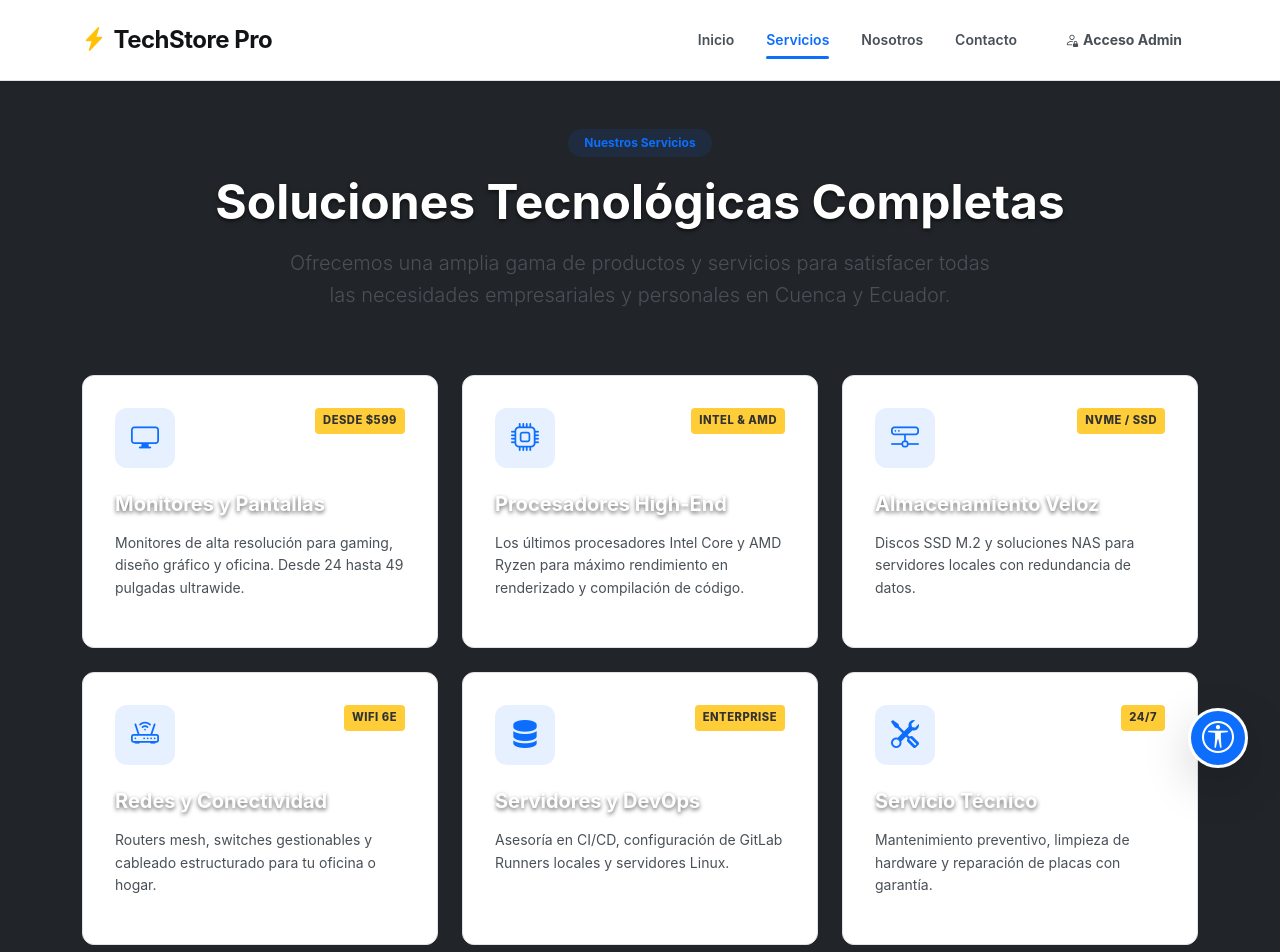
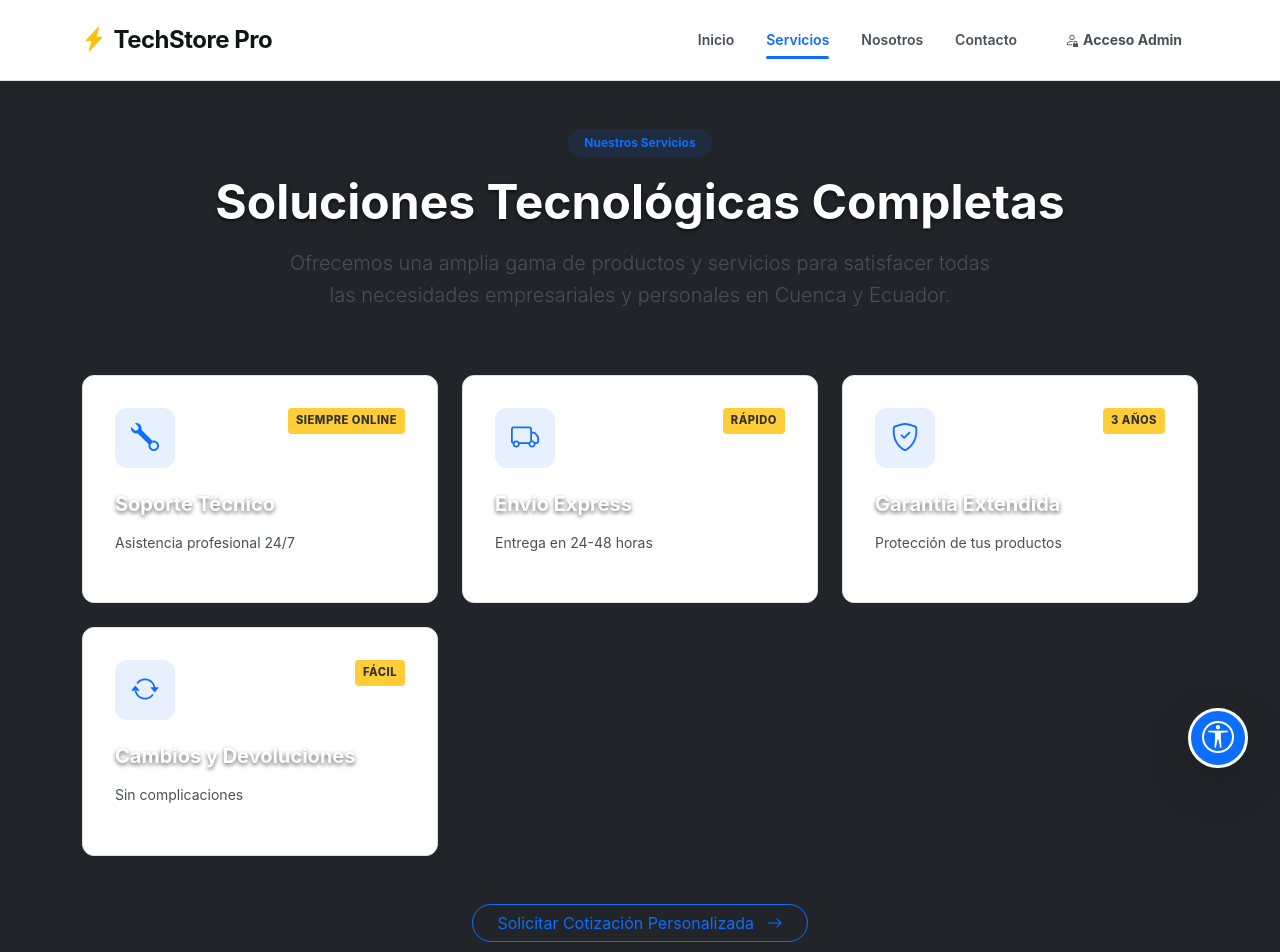
Before and after one commit to Diego2580/TechStore, an Angular app: page /servicios in a window 1280 px wide. Shown: the top 952 px of the page. Built offline with nearby package versions, Linux system fonts and the light colour scheme.

Commit message:
Add servicios service and admin panel management for services

```diff
--- /dev/null
+++ b/src/app/services/servicios.service.ts
@@ -0,0 +1,51 @@
+import { Injectable } from '@angular/core';
+import { BehaviorSubject, Observable } from 'rxjs';
+
+export interface Servicio {
+  icon: string;
+  title: string;
+  desc: string;
+  badge?: string;
+}
+
+@Injectable({ providedIn: 'root' })
+export class ServiciosService {
+  private servicios$ = new BehaviorSubject<Servicio[]>([
+    {
+      icon: 'bi-wrench',
+      title: 'Soporte Técnico',
+      desc: 'Asistencia profesional 24/7',
+      badge: 'Siempre Online'
+    },
+    {
+      icon: 'bi-truck',
+      title: 'Envío Express',
+      desc: 'Entrega en 24-48 horas',
+      badge: 'Rápido'
+    },
+    {
+      icon: 'bi-shield-check',
+      title: 'Garantía Extendida',
+      desc: 'Protección de tus productos',
+      badge: '3 Años'
+    },
+    {
+      icon: 'bi-arrow-repeat',
+      title: 'Cambios y Devoluciones',
+      desc: 'Sin complicaciones',
+      badge: 'Fácil'
+    }
+  ]);
+
+  getServicios(): Observable<Servicio[]> {
+    return this.servicios$.asObservable();
+  }
+
+  actualizarServicios(servicios: Servicio[]): void {
+    this.servicios$.next(servicios);
+  }
+
+  obtenerServiciosActuales(): Servicio[] {
+    return this.servicios$.value;
+  }
+}
--- a/src/app/views/admin-panel/admin-panel.html
+++ b/src/app/views/admin-panel/admin-panel.html
@@ -203,4 +203,72 @@
 			</section>
 		</div>
 	</div>
+
+	<!-- SECCIÓN SERVICIOS -->
+	<div class="card shadow border-0 p-4 mt-5 bg-light">
+		<h2 class="h4 text-primary mb-3">⚙️ Gestionar Servicios</h2>
+
+		@if (!editandoServicios && servicios && servicios.length > 0) {
+			<div class="alert alert-info">
+				<strong>Servicios Actuales:</strong>
+				<div class="row g-3 mt-3">
+					@for (servicio of servicios; track $index) {
+						<div class="col-md-6">
+							<div class="card border">
+								<div class="card-body">
+									<div class="d-flex align-items-start justify-content-between">
+										<div>
+											<h6 class="card-title fw-bold">{{ servicio.title }}</h6>
+											<p class="text-muted small mb-2">{{ servicio.desc }}</p>
+											@if (servicio.badge) {
+												<span class="badge bg-secondary">{{ servicio.badge }}</span>
+											}
+										</div>
+										<div class="btn-group btn-group-sm">
+											<button type="button" class="btn btn-outline-primary" (click)="editarServicio($index)">✏️</button>
+											<button type="button" class="btn btn-outline-danger" (click)="eliminarServicio($index)">🗑️</button>
+										</div>
+									</div>
+								</div>
+							</div>
+						</div>
+					}
+				</div>
+			</div>
+			<button type="button" class="btn btn-warning me-2" (click)="iniciarEdicionServicios()">✏️ Editar Servicios</button>
+			<button type="button" class="btn btn-success" (click)="iniciarEdicionServicios(); formularioServicio = { icon: '', title: '', desc: '', badge: '' }">➕ Agregar Servicio</button>
+		} @else if (editandoServicios) {
+			<!-- FORMULARIO DE EDICIÓN -->
+			<form (ngSubmit)="guardarServicio()" class="mt-3 card bg-white p-4">
+				<div class="mb-3">
+					<label for="servicio-icon" class="form-label fw-bold">Ícono (Bootstrap Icons)</label>
+					<input id="servicio-icon" type="text" class="form-control" placeholder="bi-wrench" [(ngModel)]="formularioServicio.icon" name="icon" />
+					<small class="text-muted">Ej: bi-wrench, bi-truck, bi-shield-check</small>
+				</div>
+
+				<div class="mb-3">
+					<label for="servicio-title" class="form-label fw-bold">Título del Servicio</label>
+					<input id="servicio-title" type="text" class="form-control" placeholder="Soporte Técnico" [(ngModel)]="formularioServicio.title" name="title" required />
+				</div>
+
+				<div class="mb-3">
+					<label for="servicio-desc" class="form-label fw-bold">Descripción</label>
+					<textarea id="servicio-desc" class="form-control" placeholder="Descripción del servicio" [(ngModel)]="formularioServicio.desc" name="desc" required></textarea>
+				</div>
+
+				<div class="mb-3">
+					<label for="servicio-badge" class="form-label fw-bold">Etiqueta (Badge)</label>
+					<input id="servicio-badge" type="text" class="form-control" placeholder="24/7, Express, etc" [(ngModel)]="formularioServicio.badge" name="badge" />
+				</div>
+
+				<div class="d-flex gap-2">
+					<button type="submit" class="btn btn-success flex-grow-1">💾 {{ editandoServicioIndex !== null ? 'Guardar Cambios' : 'Agregar Servicio' }}</button>
+					<button type="button" class="btn btn-outline-secondary flex-grow-1" (click)="cancelarEdicionServicios()">❌ Cancelar</button>
+				</div>
+			</form>
+		} @else {
+			<p class="text-muted">No hay servicios. Crea uno nuevo.</p>
+			<button type="button" class="btn btn-success" (click)="iniciarEdicionServicios()">➕ Crear Servicio</button>
+		}
+	</div>
 </div>
--- a/src/app/views/admin-panel/admin-panel.ts
+++ b/src/app/views/admin-panel/admin-panel.ts
@@ -3,6 +3,7 @@ import { CommonModule } from '@angular/common';
 import { FormsModule } from '@angular/forms';
 import { Product } from '../../services/product';
 import { CompanyService, Nosotros, TituloDescripcion } from '../../services/company.service';
+import { ServiciosService, Servicio } from '../../services/servicios.service';
 import { finalize } from 'rxjs/operators';
 
 interface ProductoForm {
@@ -50,13 +51,82 @@ export class AdminPanel implements OnInit {
   };
   editandoItemIndex: number | null = null;
 
+  // SERVICIOS
+  servicios: Servicio[] = [];
+  editandoServicioIndex: number | null = null;
+  editandoServicios: boolean = false;
+
+  formularioServicio: Servicio = {
+    icon: '',
+    title: '',
+    desc: '',
+    badge: ''
+  };
+
   private productService = inject(Product);
   private companyService = inject(CompanyService);
+  private serviciosService = inject(ServiciosService);
   private cdr = inject(ChangeDetectorRef);
 
   ngOnInit(): void {
     this.cargarProductos();
     this.cargarNosotros();
+    this.cargarServicios();
+  }
+
+  // ============ SERVICIOS ============
+
+  cargarServicios(): void {
+    this.serviciosService.getServicios().subscribe({
+      next: (data) => {
+        this.servicios = [...(data ?? [])];
+        this.cdr.markForCheck();
+      }
+    });
+  }
+
+  iniciarEdicionServicios(): void {
+    this.editandoServicios = true;
+    this.formularioServicio = { icon: '', title: '', desc: '', badge: '' };
+    this.editandoServicioIndex = null;
+  }
+
+  cancelarEdicionServicios(): void {
+    this.editandoServicios = false;
+    this.formularioServicio = { icon: '', title: '', desc: '', badge: '' };
+    this.editandoServicioIndex = null;
+  }
+
+  editarServicio(index: number): void {
+    this.editandoServicioIndex = index;
+    this.formularioServicio = { ...this.servicios[index] };
+    window.scrollTo(0, 0);
+  }
+
+  guardarServicio(): void {
+    if (!this.formularioServicio.title || !this.formularioServicio.desc) {
+      alert('Por favor completa título y descripción');
+      return;
+    }
+
+    const serviciosActualizados = [...this.servicios];
+    if (this.editandoServicioIndex !== null) {
+      serviciosActualizados[this.editandoServicioIndex] = this.formularioServicio;
+    } else {
+      serviciosActualizados.push(this.formularioServicio);
+    }
+
+    this.serviciosService.actualizarServicios(serviciosActualizados);
+    this.cancelarEdicionServicios();
+    this.cargarServicios();
+  }
+
+  eliminarServicio(index: number): void {
+    if (confirm('¿Eliminar este servicio?')) {
+      const serviciosActualizados = this.servicios.filter((_, i) => i !== index);
+      this.serviciosService.actualizarServicios(serviciosActualizados);
+      this.cargarServicios();
+    }
   }
 
   // ============ PRODUCTOS ============
--- a/src/app/views/servicios/servicios.html
+++ b/src/app/views/servicios/servicios.html
@@ -10,86 +10,20 @@
 
   <section class="container pb-5" aria-label="Lista de servicios detallada">
     <div class="row g-4">
-
+      @for (servicio of servicios; track $index) {
         <div class="col-md-6 col-lg-4">
           <article class="service-card">
-          <span class="badge-tag">Desde $599</span>
+            @if (servicio.badge) {
+              <span class="badge-tag">{{ servicio.badge }}</span>
+            }
             <div class="icon-box">
-            <i class="bi bi-display" aria-hidden="true"></i>
+              <i [class]="'bi ' + servicio.icon" aria-hidden="true"></i>
             </div>
-          <h3 class="h5 fw-bold mb-3">Monitores y Pantallas</h3>
-          <p class="text-muted small">
-            Monitores de alta resolución para gaming, diseño gráfico y oficina.
-            Desde 24 hasta 49 pulgadas ultrawide.
-          </p>
+            <h3 class="h5 fw-bold mb-3">{{ servicio.title }}</h3>
+            <p class="text-muted small">{{ servicio.desc }}</p>
           </article>
         </div>
-
-      <div class="col-md-6 col-lg-4">
-        <article class="service-card">
-          <span class="badge-tag">Intel & AMD</span>
-          <div class="icon-box">
-            <i class="bi bi-cpu" aria-hidden="true"></i>
-          </div>
-          <h3 class="h5 fw-bold mb-3">Procesadores High-End</h3>
-          <p class="text-muted small">
-            Los últimos procesadores Intel Core y AMD Ryzen para máximo rendimiento en renderizado y compilación de código.
-          </p>
-        </article>
-      </div>
-
-      <div class="col-md-6 col-lg-4">
-        <article class="service-card">
-          <span class="badge-tag">NVMe / SSD</span>
-          <div class="icon-box">
-            <i class="bi bi-hdd-network" aria-hidden="true"></i>
-          </div>
-          <h3 class="h5 fw-bold mb-3">Almacenamiento Veloz</h3>
-          <p class="text-muted small">
-            Discos SSD M.2 y soluciones NAS para servidores locales con redundancia de datos.
-          </p>
-        </article>
-      </div>
-
-      <div class="col-md-6 col-lg-4">
-        <article class="service-card">
-          <span class="badge-tag">WiFi 6E</span>
-          <div class="icon-box">
-            <i class="bi bi-router" aria-hidden="true"></i>
-          </div>
-          <h3 class="h5 fw-bold mb-3">Redes y Conectividad</h3>
-          <p class="text-muted small">
-            Routers mesh, switches gestionables y cableado estructurado para tu oficina o hogar.
-          </p>
-        </article>
-      </div>
-
-      <div class="col-md-6 col-lg-4">
-        <article class="service-card">
-          <span class="badge-tag">Enterprise</span>
-          <div class="icon-box">
-            <i class="bi bi-server" aria-hidden="true"></i>
-          </div>
-          <h3 class="h5 fw-bold mb-3">Servidores y DevOps</h3>
-          <p class="text-muted small">
-            Asesoría en CI/CD, configuración de GitLab Runners locales y servidores Linux.
-          </p>
-        </article>
-      </div>
-
-      <div class="col-md-6 col-lg-4">
-        <article class="service-card">
-          <span class="badge-tag">24/7</span>
-          <div class="icon-box">
-            <i class="bi bi-tools" aria-hidden="true"></i>
-          </div>
-          <h3 class="h5 fw-bold mb-3">Servicio Técnico</h3>
-          <p class="text-muted small">
-            Mantenimiento preventivo, limpieza de hardware y reparación de placas con garantía.
-          </p>
-        </article>
-      </div>
-
+      }
     </div>
 
     <div class="text-center mt-5">
--- a/src/app/views/servicios/servicios.ts
+++ b/src/app/views/servicios/servicios.ts
@@ -1,5 +1,6 @@
-import { Component } from '@angular/core';
+import { Component, OnInit, inject } from '@angular/core';
 import { CommonModule } from '@angular/common';
+import { ServiciosService, Servicio } from '../../services/servicios.service';
 
 @Component({
   selector: 'app-servicios',
@@ -8,11 +9,13 @@ import { CommonModule } from '@angular/common';
   templateUrl: './servicios.html',
   styleUrl: './servicios.css',
 })
-export class Servicios {
-  servicios = [
-    { icon: 'bi-wrench', title: 'Soporte Técnico', desc: 'Asistencia profesional 24/7' },
-    { icon: 'bi-truck', title: 'Envío Express', desc: 'Entrega en 24-48 horas' },
-    { icon: 'bi-shield-check', title: 'Garantía Extendida', desc: 'Protección de tus productos' },
-    { icon: 'bi-arrow-repeat', title: 'Cambios y Devoluciones', desc: 'Sin complicaciones' }
-  ];
+export class Servicios implements OnInit {
+  servicios: Servicio[] = [];
+  private serviciosService = inject(ServiciosService);
+
+  ngOnInit() {
+    this.serviciosService.getServicios().subscribe(servicios => {
+      this.servicios = servicios;
+    });
+  }
 }
```
Lines whose indentation alone changed are shown as unchanged.
